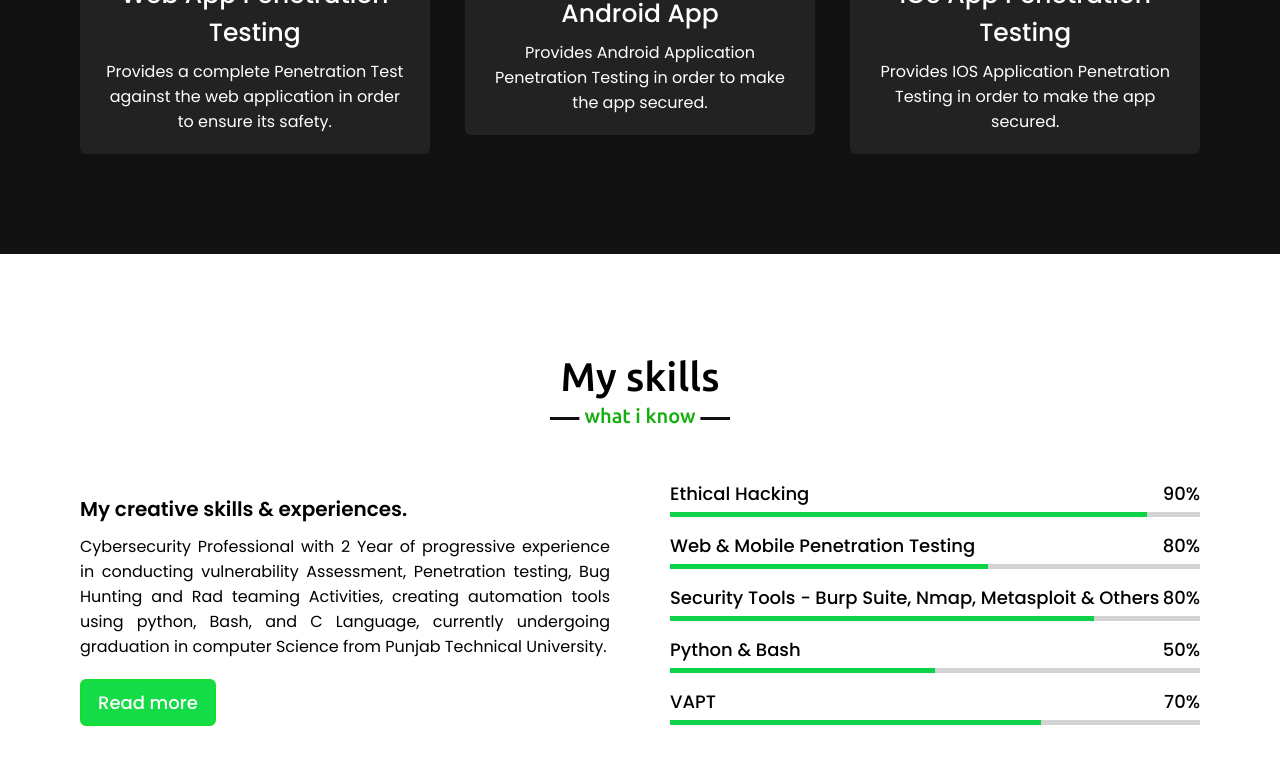
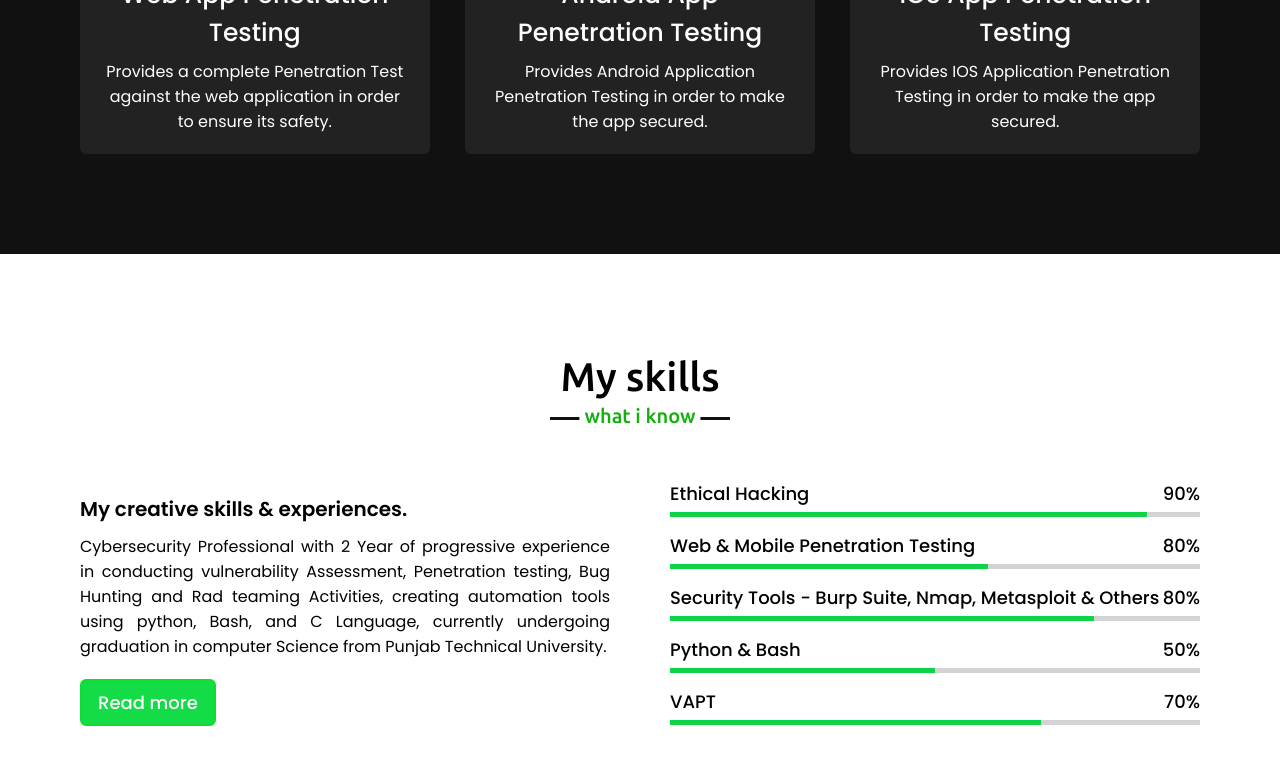
Before and after one commit to dufferhackers/mywebsite, a plain HTML site: page index.html in a window 1280 px wide. Shown: the part 1864-2640 px from the top of the page. Drawn offline with nearby package versions, Linux system fonts and the light colour scheme.

Commit message:
Update index.html

```diff
--- a/index.html
+++ b/index.html
@@ -80,7 +80,7 @@
                 <div class="card">
                     <div class="box">
                         <i class="fab fa-android"></i>
-                        <div class="text">Android App
+                        <div class="text">Android App Penetration Testing
                         </div>
                         <p>Provides Android Application Penetration Testing in order to make the app secured.</p>
                     </div>
```
